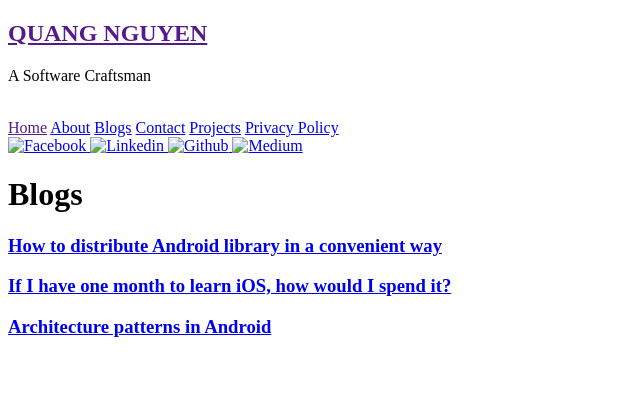
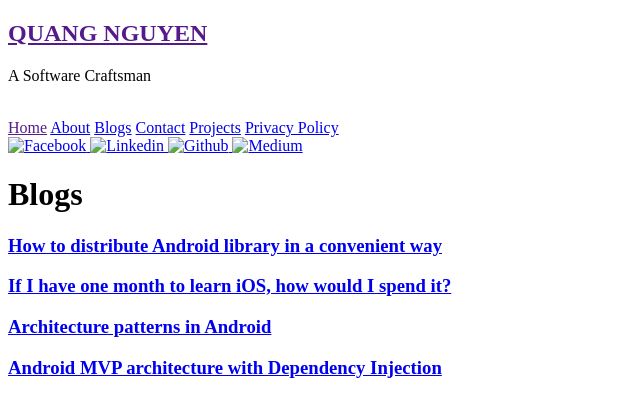
Before and after one commit to quangctkm9207/quangctkm9207.github.io, a Jekyll site: the page built from blogs.md, in a window 1280 px wide. Shown: the top 417 px of the page, without its empty margins (0-640 px from the left). Built offline with Jekyll 4.4.1, drawn with Linux system fonts in a browser that asks for light colours.

Commit message:
Update blogs.md

```diff
--- a/blogs.md
+++ b/blogs.md
@@ -6,3 +6,4 @@ title: Blogs
 ### [How to distribute Android library in a convenient way](https://android.jlelse.eu/how-to-distribute-android-library-in-a-convenient-way-d43fb68304a7)
 ### [If I have one month to learn iOS, how would I spend it? ](https://android.jlelse.eu/if-i-have-one-month-to-learn-ios-how-would-i-spend-it-a5b2aba87cc2)
 ### [Architecture patterns in Android](https://android.jlelse.eu/architecture-patterns-in-android-abf99f2b6f70)
+### [Android MVP architecture with Dependency Injection](https://android.jlelse.eu/android-mvp-architecture-with-dependency-injection-dee43fe47af0)
```
